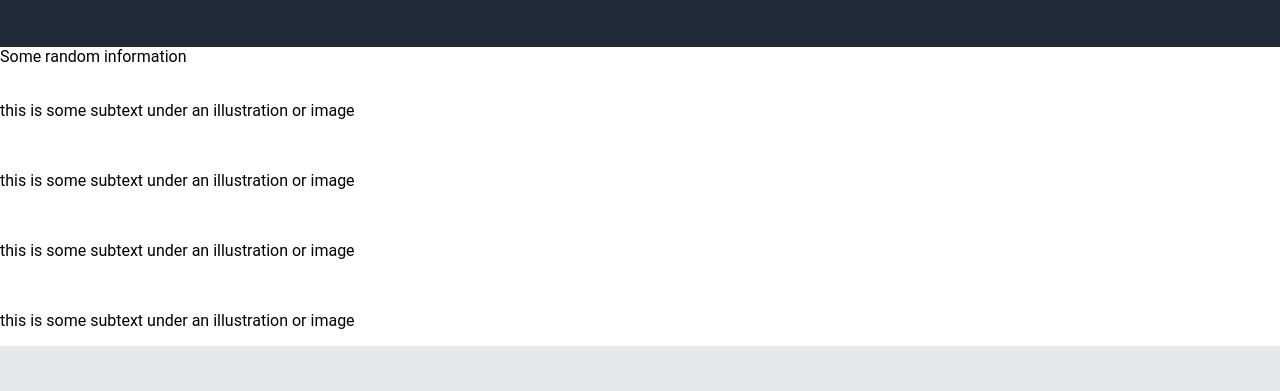
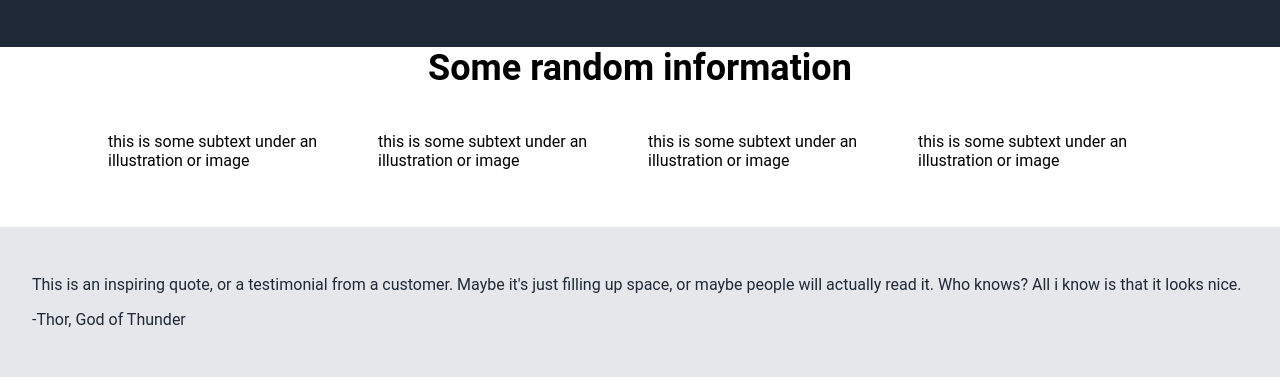
Before and after one commit to yauwilson/top-landing-page, a plain HTML site: page index.html in a window 1280 px wide. Shown: the part 238-629 px from the top of the page. Drawn offline with Linux system fonts and the light colour scheme.

Commit message:
restructured info section

```diff
--- a/index.html
+++ b/index.html
@@ -28,23 +28,25 @@
             </div>
         </div>
         <div class="content-container">
-            <div class="information">
-                <div>Some random information</div>
-                <div>
+            <div class="info-container">
+                <div class="info-header">Some random information</div>
+                <div class="info-block">
+                    <div class="info">
                         <img src="">
                         <p>this is some subtext under an illustration or image</p>
                     </div>
-                <div>
+                    <div class="info">
                         <img src="">
                         <p>this is some subtext under an illustration or image</p>
                     </div>
-                <div>
+                    <div class="info">
                         <img src="">
                         <p>this is some subtext under an illustration or image</p>
                     </div>
-                <div>
+                    <div class="info">
                         <img src="">
                         <p>this is some subtext under an illustration or image</p>
+                    </div>
                 </div>
             </div>
             <div class="quote">
```
Lines whose indentation alone changed are shown as unchanged.
